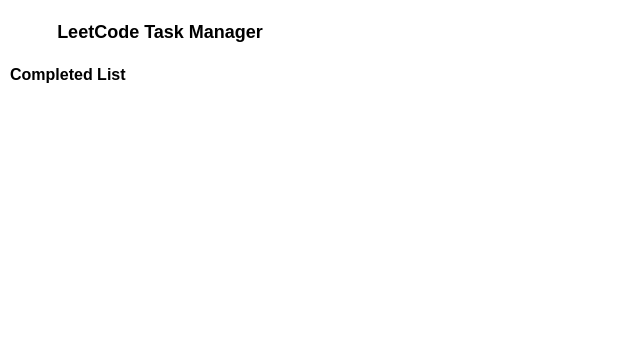
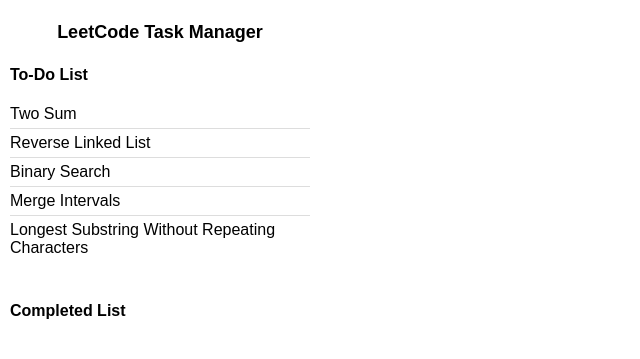
Before and after one commit to cse210-fa24-group5/cse210-fa24-group5, a browser extension: page src/hello.html in a window 1280 px wide. Shown: the whole page, without its empty margins (0-640 px from the left). Drawn offline with Linux system fonts and the light colour scheme.

Commit message:
Update hello.html

```diff
--- a/src/hello.html
+++ b/src/hello.html
@@ -10,6 +10,10 @@
   <h1>LeetCode Task Manager</h1>
   <div class="list-container">
     <div class="list-section">
+      <h2>To-Do List</h2>
+      <ul id="todo-list"></ul>
+    </div>
+    <div class="list-section">
       <h2>Completed List</h2>
       <ul id="completed-list"></ul>
     </div>
```
